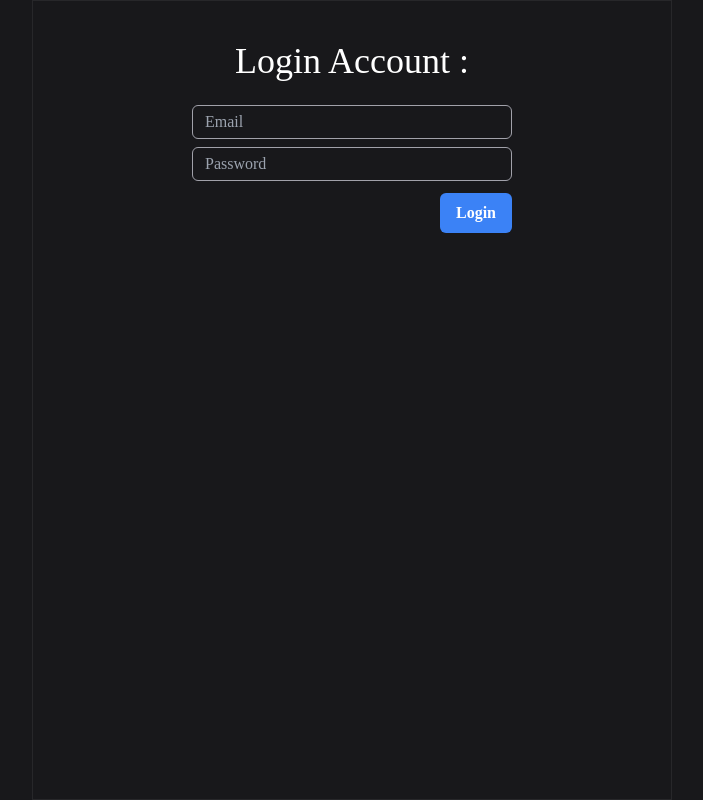
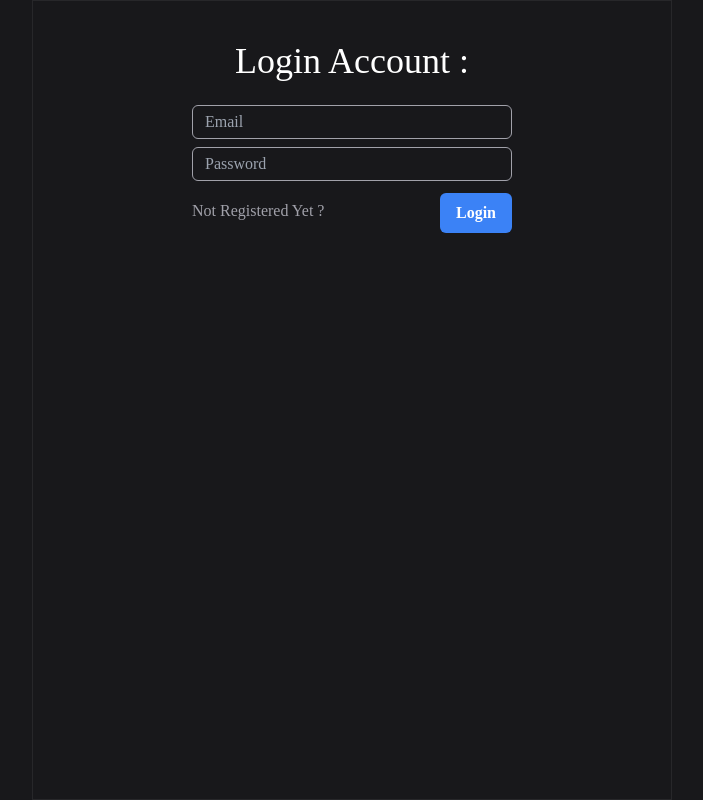
Before and after one commit to rbhagat32/Social-App-EJS, a Node server app: page /login in a window 1280 px wide. Shown: the whole page, without its empty margins (288-991 px from the left). Run offline with Node 20, Linux system fonts and the light colour scheme; some libraries are stand-ins or nearby versions.

Commit message:
minor changes

```diff
--- a/views/feed.ejs
+++ b/views/feed.ejs
@@ -142,7 +142,7 @@
 
             <div class="flex gap-1">
               <% if (post.editted) { %>
-              <p class="text-zinc-400 text-sm">(editted)</p>
+              <p class="text-zinc-400 text-sm">(edited)</p>
               <% } %>
               <p class="text-zinc-400 text-sm">
                 <%= moment(post.date).fromNow() %>
--- a/views/login.ejs
+++ b/views/login.ejs
@@ -29,7 +29,8 @@
           placeholder="Password"
           class="outline-none bg-transparent px-3 py-1 rounded-md border border-zinc-400"
         />
-        <div class="flex justify-end">
+        <div class="flex justify-between items-center">
+          <a href="/signup" class="text-zinc-400">Not Registered Yet ?</a>
           <input
             type="submit"
             value="Login"
--- a/views/profile.ejs
+++ b/views/profile.ejs
@@ -146,7 +146,7 @@
 
             <div class="flex gap-1">
               <% if (post.editted) { %>
-              <p class="text-zinc-400 text-sm">(editted)</p>
+              <p class="text-zinc-400 text-sm">(edited)</p>
               <% } %>
               <p class="text-zinc-400 text-sm">
                 <%= moment(post.date).fromNow() %>
--- a/views/signup.ejs
+++ b/views/signup.ejs
@@ -69,6 +69,10 @@
             class="bg-green-600 hover:bg-green-700 px-4 py-2 w-fit rounded-md font-semibold cursor-pointer"
           />
         </div>
+
+        <a href="/login" class="block mx-auto mt-3 text-zinc-400"
+          >Already a User ?</a
+        >
       </form>
     </div>
 
```
